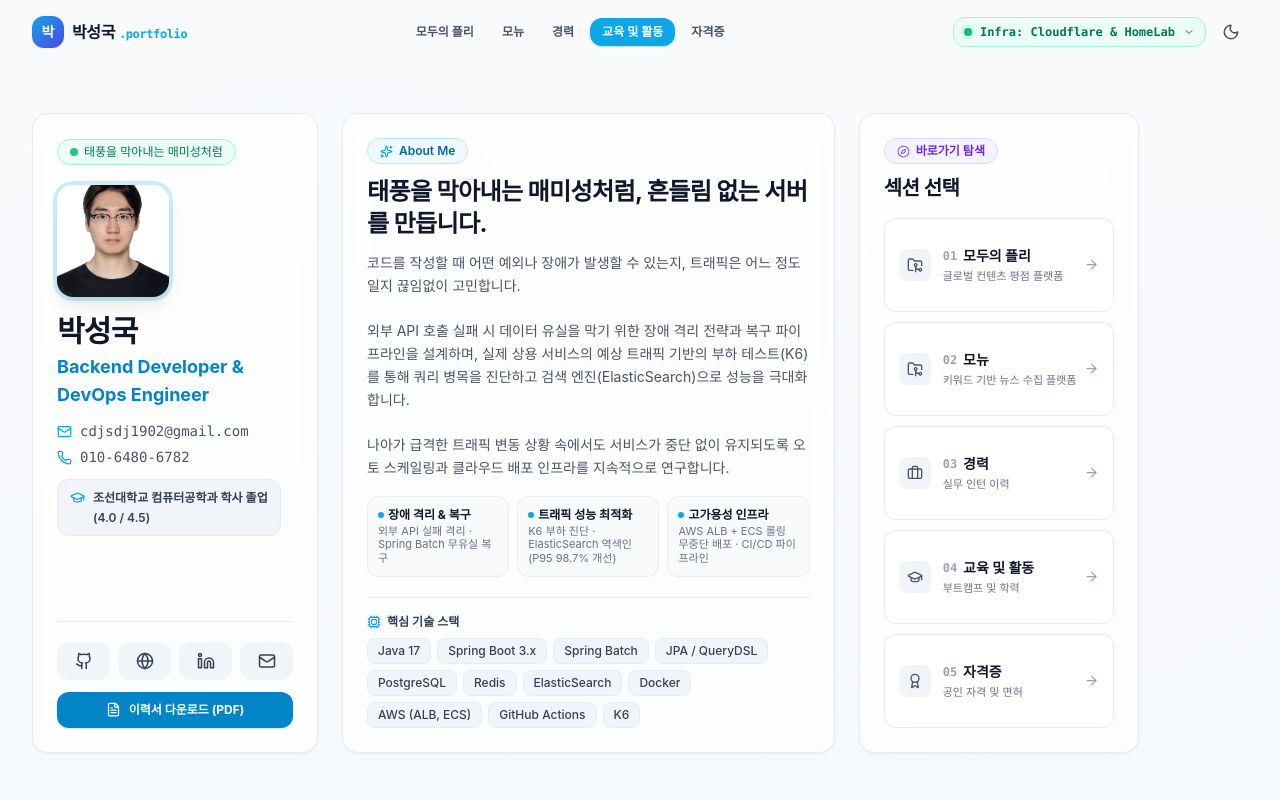
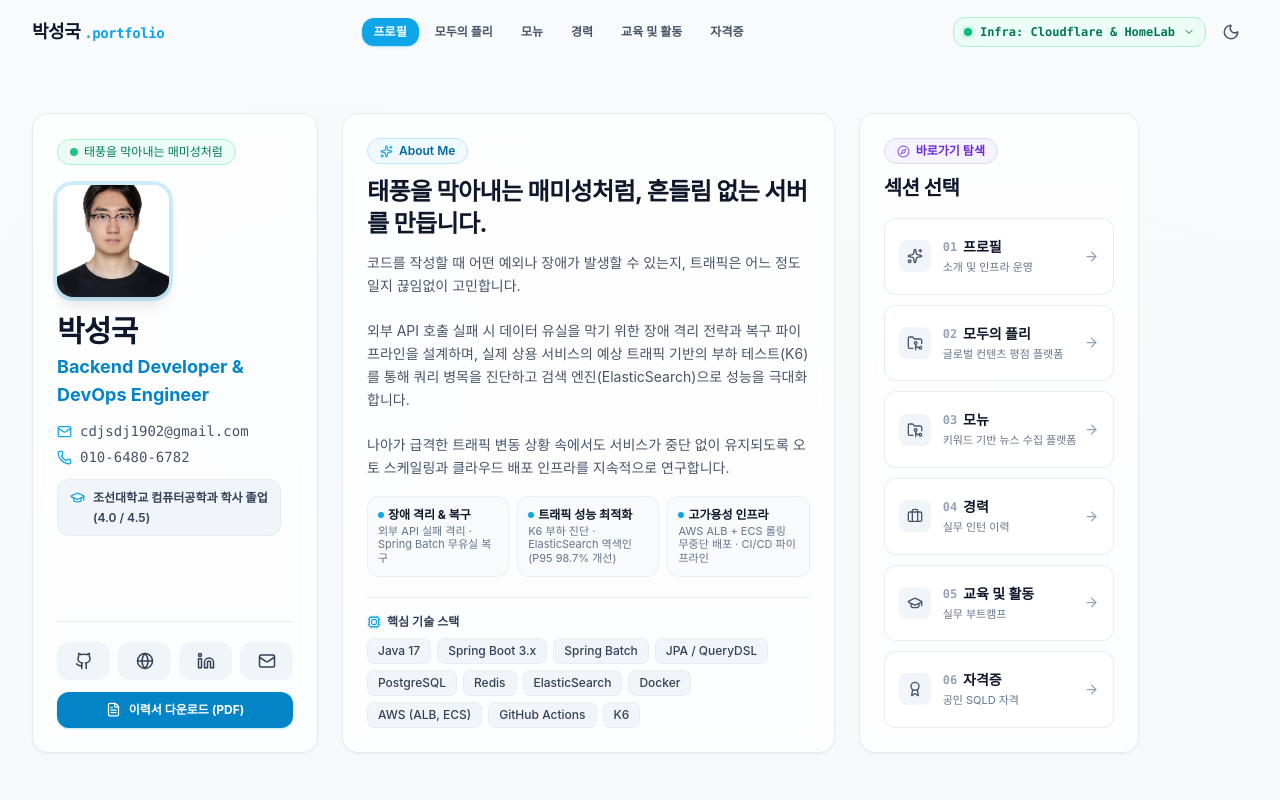
Before and after one commit to PSG-00/portfolio, a React (Vite) app: page / in a window 1280 px wide. Shown: the top 800 px of the page. Built offline with nearby package versions, Linux system fonts and the light colour scheme; a web font is replaced by a local one.

Commit message:
fix: 상단바 네비게이션 프로필 섹션 추가 및 스크롤스파이 자격증 끝까지 정상 활성화, 로고 [박] 아이콘 제거

```diff
--- a/src/App.jsx
+++ b/src/App.jsx
@@ -12,7 +12,7 @@ import FloatingTopBtn from './components/Common/FloatingTopBtn';
 import ProjectDetailPage from './components/ProjectDetail/ProjectDetailPage';
 
 function HomeView({ darkMode, setDarkMode }) {
-  const [activeSection, setActiveSection] = useState('project-1');
+  const [activeSection, setActiveSection] = useState('profile');
 
   // 부드러운 스크롤 이동 핸들러 (상단 헤더 오프셋 반영)
   const scrollToSection = useCallback((id) => {
@@ -35,8 +35,22 @@ function HomeView({ darkMode, setDarkMode }) {
     const sectionIds = portfolioData.quickNavItems.map((item) => item.id);
 
     const handleScroll = () => {
-      const scrollPosition = window.scrollY + 140;
+      // 1. 최상단 영역 (프로필 활성화)
+      if (window.scrollY < 120) {
+        setActiveSection('profile');
+        return;
+      }
 
+      // 2. 최하단 도달 시 (마지막 자격증 섹션 강제 활성화)
+      const isAtBottom =
+        window.innerHeight + window.scrollY >= document.documentElement.scrollHeight - 60;
+      if (isAtBottom) {
+        setActiveSection(sectionIds[sectionIds.length - 1]);
+        return;
+      }
+
+      // 3. 중간 섹션 스크롤스파이
+      const scrollPosition = window.scrollY + 160;
       for (let i = sectionIds.length - 1; i >= 0; i--) {
         const id = sectionIds[i];
         const element = document.getElementById(id);
--- a/src/components/Common/Navbar.jsx
+++ b/src/components/Common/Navbar.jsx
@@ -37,14 +37,11 @@ export default function Navbar({ name, quickNavItems, activeSection, onNavigate,
           {/* 로고 / 타이틀 */}
           <button
             onClick={scrollToTop}
-            className="flex items-center gap-2 group text-left"
+            className="flex items-center gap-1 group text-left"
           >
-            <div className="w-8 h-8 rounded-xl bg-gradient-to-br from-sky-500 to-indigo-600 flex items-center justify-center text-white font-bold text-sm shadow-sm group-hover:rotate-6 transition-transform">
-              {name ? name[0] : 'P'}
-            </div>
-            <span className="font-bold text-slate-900 dark:text-white tracking-tight text-base group-hover:text-sky-600 dark:group-hover:text-sky-400 transition-colors">
+            <span className="font-extrabold text-slate-900 dark:text-white tracking-tight text-lg group-hover:text-sky-600 dark:group-hover:text-sky-400 transition-colors">
               {name}
-              <span className="text-sky-500 font-mono text-xs ml-1">.portfolio</span>
+              <span className="text-sky-500 font-mono text-sm ml-1 font-semibold">.portfolio</span>
             </span>
           </button>
 
--- a/src/components/Header/HeroSection.jsx
+++ b/src/components/Header/HeroSection.jsx
@@ -5,7 +5,7 @@ import QuickNavCard from './QuickNavCard';
 
 export default function HeroSection({ profile, about, quickNavItems, activeSection, onNavigate }) {
   return (
-    <header className="relative pt-6 pb-12 sm:py-12 overflow-hidden">
+    <header id="profile" className="relative pt-6 pb-12 sm:py-12 overflow-hidden">
       {/* 배경 장식 원형 그라디언트 (Ambient Glow) */}
       <div className="absolute top-0 left-1/4 -translate-x-1/2 w-96 h-96 bg-sky-400/10 dark:bg-sky-500/10 rounded-full blur-3xl pointer-events-none -z-10" />
       <div className="absolute top-1/3 right-10 w-96 h-96 bg-violet-400/10 dark:bg-violet-500/10 rounded-full blur-3xl pointer-events-none -z-10" />
--- a/src/data/portfolioData.js
+++ b/src/data/portfolioData.js
@@ -51,11 +51,12 @@ export const portfolioData = {
   },
 
   quickNavItems: [
+    { id: "profile", label: "프로필", category: "About", desc: "소개 및 인프라 운영" },
     { id: "project-1", label: "모두의 플리", category: "Project", desc: "글로벌 컨텐츠 평점 플랫폼" },
     { id: "project-2", label: "모뉴", category: "Project", desc: "키워드 기반 뉴스 수집 플랫폼" },
     { id: "career", label: "경력", category: "Career", desc: "실무 인턴 이력" },
-    { id: "education", label: "교육 및 활동", category: "Activities", desc: "부트캠프 및 학력" },
-    { id: "certifications", label: "자격증", category: "Certificates", desc: "공인 자격 및 면허" },
+    { id: "education", label: "교육 및 활동", category: "Activities", desc: "실무 부트캠프" },
+    { id: "certifications", label: "자격증", category: "Certificates", desc: "공인 SQLD 자격" },
   ],
 
   projects: [
```
